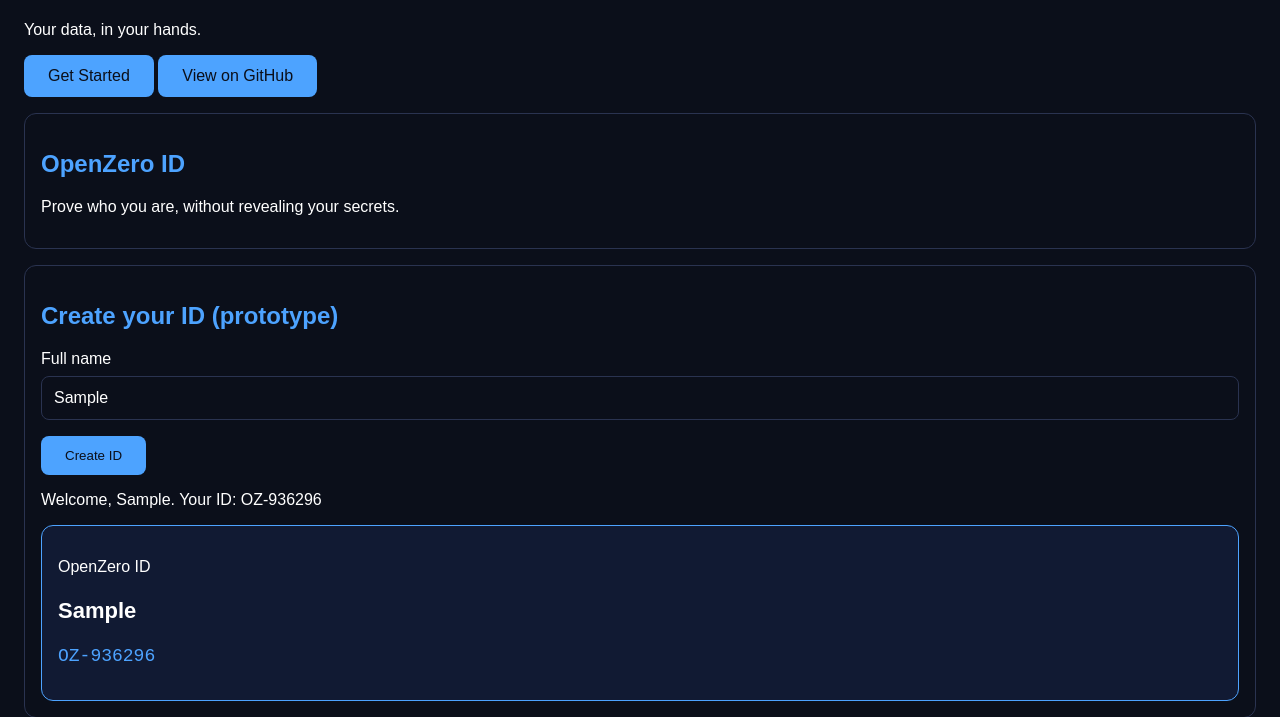
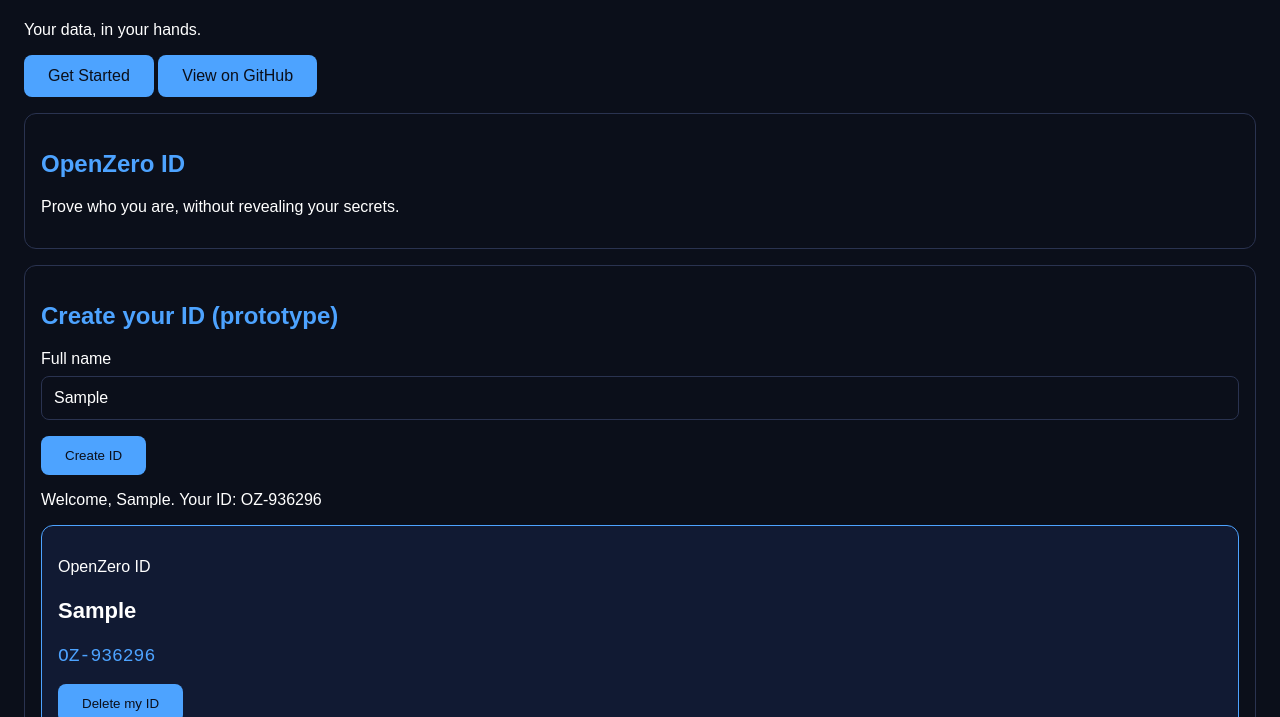
Before and after one commit to BuhariAliyuAI/openzero, a plain HTML site: page index.html in a window 1280 px wide. Both pictures are taken after typing "Sample" into the empty fields and a click on the button "Create ID". Shown: the part 83-800 px from the top of the page. Drawn offline with Linux system fonts and the light colour scheme.

Commit message:
Add delete button markup

```diff
--- a/index.html
+++ b/index.html
@@ -118,6 +118,7 @@
       <p>OpenZero ID</p>
       <p id="card-name"></p>
       <p id="card-id"></p>
+      <button id="delete-id" type="button" class="button">Delete my ID</button>
     </div>
   </section>
 
```
